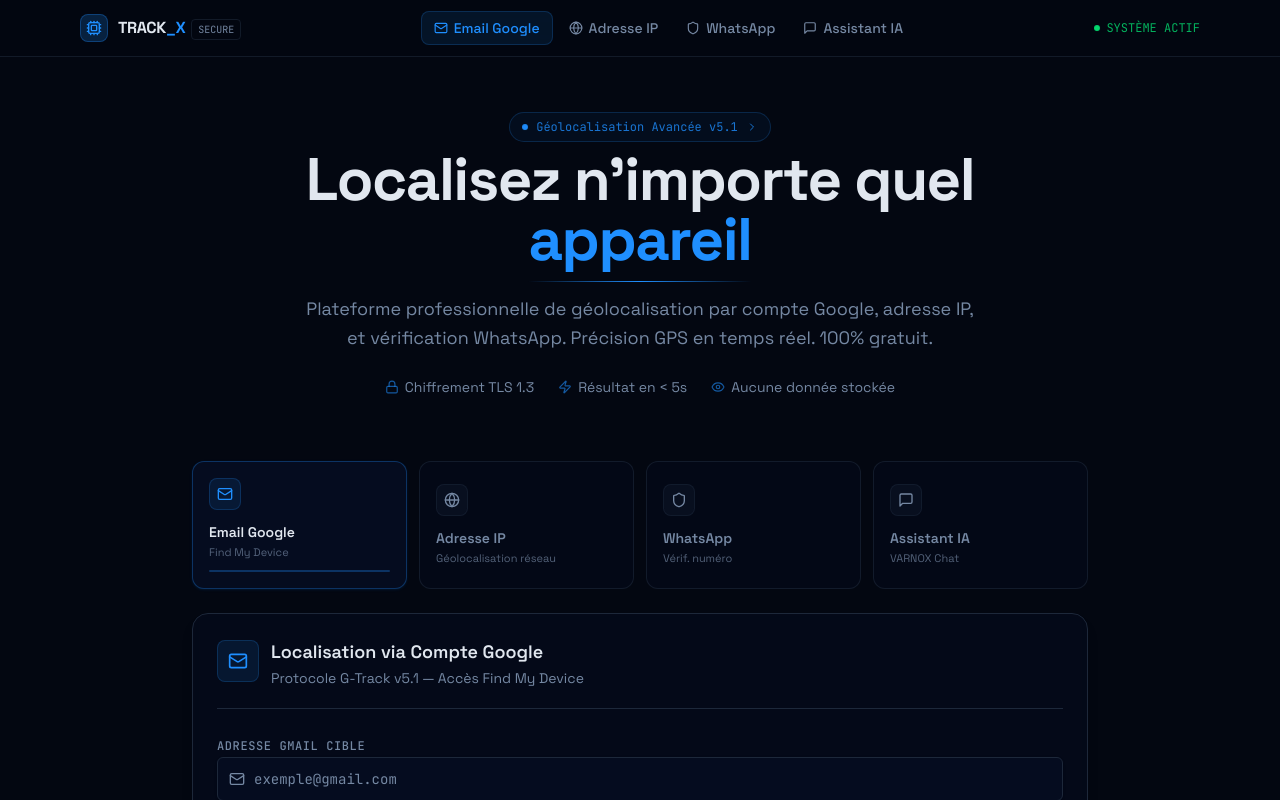
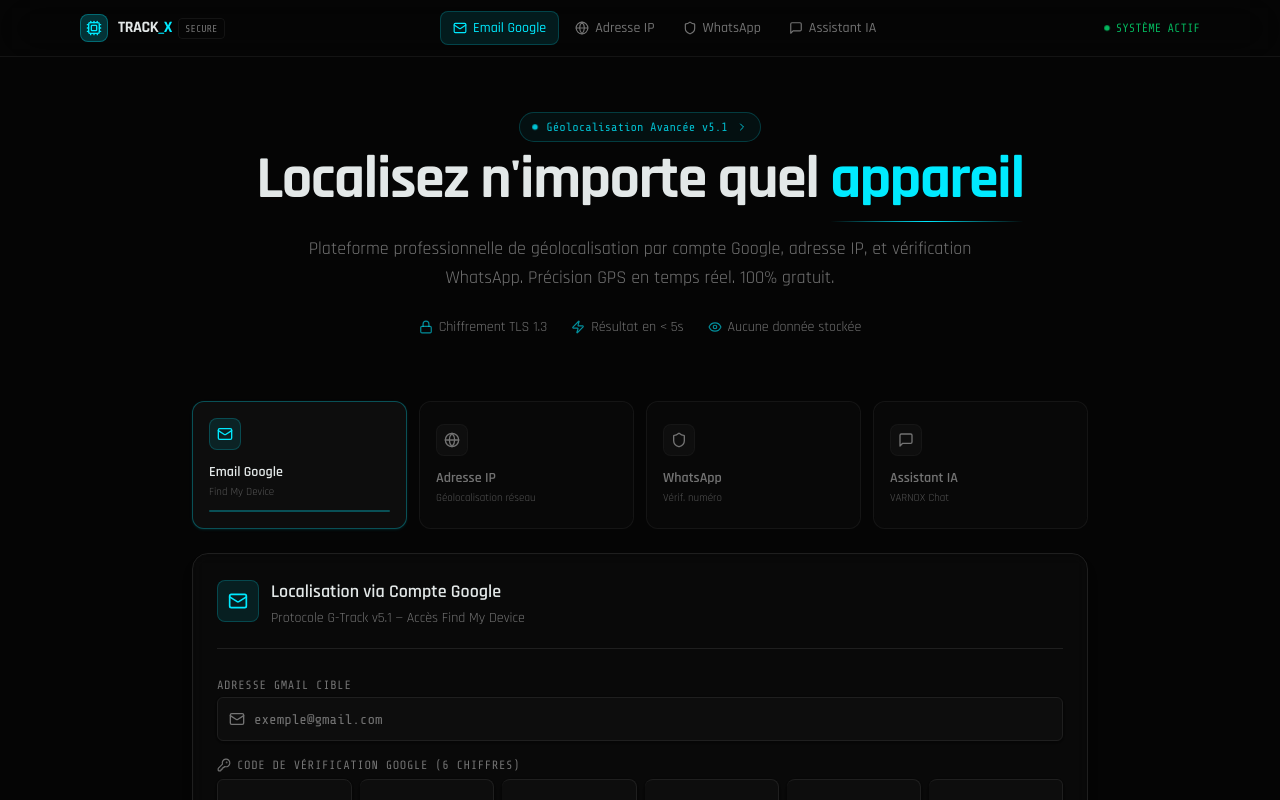
Before and after one commit to Med12-q/Track_Xsecure, a React (Vite) app: page / in a window 1280 px wide. Shown: the top 800 px of the page. Built offline with nearby package versions, Linux system fonts and the light colour scheme.

Commit message:
feat: cyberpunk redesign (black+red+cyan) — index.css

```diff
--- a/src/index.css
+++ b/src/index.css
@@ -1,4 +1,4 @@
-@import url('https://fonts.googleapis.com/css2?family=Space+Grotesk:wght@300;400;500;600;700&family=JetBrains+Mono:wght@300;400;500;600;700&family=Inter:wght@300;400;500;600;700&display=swap');
+@import url('https://fonts.googleapis.com/css2?family=Rajdhani:wght@400;500;600;700&family=Orbitron:wght@400;500;600;700;800;900&family=Share+Tech+Mono&display=swap');
 @import url('https://unpkg.com/leaflet@1.9.4/dist/leaflet.css');
 
 @import "tailwindcss";
@@ -13,39 +13,23 @@
   --color-border: hsl(var(--border));
   --color-input: hsl(var(--input));
   --color-ring: hsl(var(--ring));
-
   --color-card: hsl(var(--card));
   --color-card-foreground: hsl(var(--card-foreground));
-  --color-card-border: hsl(var(--card-border));
-
   --color-popover: hsl(var(--popover));
   --color-popover-foreground: hsl(var(--popover-foreground));
-  --color-popover-border: hsl(var(--popover-border));
-
   --color-primary: hsl(var(--primary));
   --color-primary-foreground: hsl(var(--primary-foreground));
-  --color-primary-border: var(--primary-border);
-
   --color-secondary: hsl(var(--secondary));
   --color-secondary-foreground: hsl(var(--secondary-foreground));
-  --color-secondary-border: var(--secondary-border);
-
   --color-muted: hsl(var(--muted));
   --color-muted-foreground: hsl(var(--muted-foreground));
-  --color-muted-border: var(--muted-border);
-
   --color-accent: hsl(var(--accent));
   --color-accent-foreground: hsl(var(--accent-foreground));
-  --color-accent-border: var(--accent-border);
-
   --color-destructive: hsl(var(--destructive));
   --color-destructive-foreground: hsl(var(--destructive-foreground));
-  --color-destructive-border: var(--destructive-border);
-
-  --font-sans: 'Space Grotesk', 'Inter', sans-serif;
-  --font-serif: Georgia, serif;
-  --font-mono: 'JetBrains Mono', monospace;
-
+  --font-sans: 'Rajdhani', sans-serif;
+  --font-mono: 'Share Tech Mono', monospace;
+  --font-display: 'Orbitron', sans-serif;
   --radius-sm: calc(var(--radius) - 4px);
   --radius-md: calc(var(--radius) - 2px);
   --radius-lg: var(--radius);
@@ -53,137 +37,159 @@
 }
 
 :root, .dark {
-  --button-outline: rgba(255,255,255,.10);
-  --badge-outline: rgba(255,255,255,.05);
-  --opaque-button-border-intensity: 9;
-  --elevate-1: rgba(255,255,255,.04);
-  --elevate-2: rgba(255,255,255,.09);
-
-  --background: 224 71% 4%;
-  --foreground: 213 31% 91%;
-  --border: 216 34% 17%;
-  --card: 224 71% 7%;
-  --card-foreground: 213 31% 91%;
-  --card-border: 216 34% 17%;
-
-  --sidebar: 224 71% 6%;
-  --sidebar-foreground: 213 31% 91%;
-  --sidebar-border: 216 34% 17%;
-  --sidebar-primary: 210 100% 56%;
-  --sidebar-primary-foreground: 224 71% 4%;
-  --sidebar-accent: 162 85% 40%;
-  --sidebar-accent-foreground: 224 71% 4%;
-  --sidebar-ring: 210 100% 56%;
-
-  --popover: 224 71% 6%;
-  --popover-foreground: 213 31% 91%;
-  --popover-border: 216 34% 17%;
-
-  --primary: 210 100% 56%;
-  --primary-foreground: 224 71% 4%;
-
-  --secondary: 162 85% 40%;
-  --secondary-foreground: 224 71% 4%;
-
-  --muted: 223 47% 11%;
-  --muted-foreground: 215 20% 55%;
-
-  --accent: 210 100% 56%;
-  --accent-foreground: 224 71% 4%;
-
-  --destructive: 0 84% 60%;
+  --background: 0 0% 2%;
+  --foreground: 180 10% 90%;
+  --border: 0 0% 12%;
+  --card: 0 0% 5%;
+  --card-foreground: 180 10% 90%;
+  --popover: 0 0% 5%;
+  --popover-foreground: 180 10% 90%;
+  --primary: 185 100% 50%;
+  --primary-foreground: 0 0% 2%;
+  --secondary: 0 85% 55%;
+  --secondary-foreground: 0 0% 100%;
+  --muted: 0 0% 8%;
+  --muted-foreground: 0 0% 45%;
+  --accent: 185 100% 50%;
+  --accent-foreground: 0 0% 2%;
+  --destructive: 0 85% 55%;
   --destructive-foreground: 0 0% 100%;
-
-  --input: 216 34% 17%;
-  --ring: 210 100% 56%;
-
-  --chart-1: 210 100% 56%;
-  --chart-2: 162 85% 40%;
-  --chart-3: 280 85% 60%;
-  --chart-4: 0 84% 60%;
-  --chart-5: 45 100% 51%;
-
-  --radius: .5rem;
-
-  --primary-border: hsl(from hsl(var(--primary)) h s calc(l + 9) / alpha);
-  --secondary-border: hsl(from hsl(var(--secondary)) h s calc(l + 9) / alpha);
-  --muted-border: hsl(from hsl(var(--muted)) h s calc(l + 9) / alpha);
-  --accent-border: hsl(from hsl(var(--accent)) h s calc(l + 9) / alpha);
-  --destructive-border: hsl(from hsl(var(--destructive)) h s calc(l + 9) / alpha);
-  --sidebar-primary-border: hsl(from hsl(var(--sidebar-primary)) h s calc(l + 9) / alpha);
-  --sidebar-accent-border: hsl(from hsl(var(--sidebar-accent)) h s calc(l + 9) / alpha);
+  --input: 0 0% 10%;
+  --ring: 185 100% 50%;
+  --radius: 0.5rem;
 }
 
 @layer base {
-  * { @apply border-border; }
+  * { @apply border-border; box-sizing: border-box; }
+  html { scroll-behavior: smooth; }
   body {
-    @apply font-sans antialiased bg-background text-foreground;
-    background-image:
-      radial-gradient(ellipse 80% 50% at 50% -20%, hsl(210 100% 56% / 0.07), transparent),
-      radial-gradient(ellipse 60% 40% at 80% 80%, hsl(162 85% 40% / 0.04), transparent);
-    min-height: 100vh;
+    @apply bg-background text-foreground;
+    font-family: 'Rajdhani', sans-serif;
+    font-size: 16px;
+    overflow-x: hidden;
   }
 }
 
+/* === HIDE REPLIT BADGE === */
 [data-replit-badge], .replit-badge, #replit-badge,
-[class*="replit-ui-theme"], [id*="replit"] { display: none !important; }
+[class*="replit-ui-theme"], [id*="replit"],
+iframe[src*="replit"] { display: none !important; }
 
+/* === RADAR ANIMATION === */
+@keyframes radar-spin {
+  from { transform: rotate(0deg); }
+  to { transform: rotate(360deg); }
+}
+@keyframes radar-pulse {
+  0%, 100% { opacity: 0.15; transform: scale(1); }
+  50% { opacity: 0.35; transform: scale(1.02); }
+}
+@keyframes radar-ring {
+  0% { transform: scale(0.8); opacity: 0.8; }
+  100% { transform: scale(2); opacity: 0; }
+}
+@keyframes crosshair-blink {
+  0%, 90%, 100% { opacity: 1; }
+  95% { opacity: 0.3; }
+}
+.radar-spin { animation: radar-spin 6s linear infinite; }
+.radar-spin-slow { animation: radar-spin 12s linear infinite; }
+.radar-spin-reverse { animation: radar-spin 8s linear infinite reverse; }
+.radar-pulse { animation: radar-pulse 3s ease-in-out infinite; }
+.radar-ring { animation: radar-ring 3s ease-out infinite; }
+.crosshair-blink { animation: crosshair-blink 4s ease-in-out infinite; }
+
+/* === STATUS BADGE === */
+@keyframes badge-glow {
+  0%, 100% { box-shadow: 0 0 12px hsl(0 85% 55% / 0.5); }
+  50% { box-shadow: 0 0 24px hsl(0 85% 55% / 0.9), 0 0 48px hsl(0 85% 55% / 0.3); }
+}
+.badge-glow { animation: badge-glow 2s ease-in-out infinite; }
+
+/* === NEON GLOW === */
+@keyframes cyan-glow {
+  0%, 100% { text-shadow: 0 0 8px hsl(185 100% 50% / 0.8), 0 0 20px hsl(185 100% 50% / 0.4); }
+  50% { text-shadow: 0 0 16px hsl(185 100% 50% / 1), 0 0 40px hsl(185 100% 50% / 0.6), 0 0 60px hsl(185 100% 50% / 0.2); }
+}
+.cyan-glow { animation: cyan-glow 3s ease-in-out infinite; }
+
+@keyframes red-glow {
+  0%, 100% { text-shadow: 0 0 10px hsl(0 85% 55% / 0.7), 0 0 30px hsl(0 85% 55% / 0.3); }
+  50% { text-shadow: 0 0 20px hsl(0 85% 55% / 1), 0 0 50px hsl(0 85% 55% / 0.5), 0 0 80px hsl(0 85% 55% / 0.2); }
+}
+.red-glow { animation: red-glow 3s ease-in-out infinite; }
+
+/* === SCAN LINE === */
+@keyframes scan {
+  0% { top: 0%; opacity: 0; }
+  5% { opacity: 1; }
+  95% { opacity: 1; }
+  100% { top: 100%; opacity: 0; }
+}
+.scan-line {
+  position: absolute;
+  left: 0; right: 0; height: 1px;
+  background: linear-gradient(90deg, transparent, hsl(185 100% 50% / 0.6), transparent);
+  animation: scan 4s ease-in-out infinite;
+  pointer-events: none;
+}
+
+/* === PULSE DOT === */
 @keyframes pulse-dot {
   0%, 100% { opacity: 1; transform: scale(1); }
-  50% { opacity: 0.4; transform: scale(0.8); }
+  50% { opacity: 0.4; transform: scale(0.7); }
 }
-.pulse-dot { animation: pulse-dot 2s ease-in-out infinite; }
+.pulse-dot { animation: pulse-dot 1.5s ease-in-out infinite; }
 
-@keyframes ping-ring {
-  75%, 100% { transform: scale(1.8); opacity: 0; }
+/* === VOICE WAVE === */
+@keyframes voice-wave {
+  0%, 100% { height: 3px; }
+  50% { height: 18px; }
 }
-.ping-ring { animation: ping-ring 1.5s cubic-bezier(0,0,0.2,1) infinite; }
+.voice-bar-1 { animation: voice-wave 0.7s ease-in-out infinite; animation-delay: 0ms; }
+.voice-bar-2 { animation: voice-wave 0.7s ease-in-out infinite; animation-delay: 100ms; }
+.voice-bar-3 { animation: voice-wave 0.7s ease-in-out infinite; animation-delay: 200ms; }
+.voice-bar-4 { animation: voice-wave 0.7s ease-in-out infinite; animation-delay: 300ms; }
+.voice-bar-5 { animation: voice-wave 0.7s ease-in-out infinite; animation-delay: 400ms; }
 
-@keyframes scan-line {
-  0% { transform: translateY(-100%); opacity: 0; }
-  10% { opacity: 1; }
-  90% { opacity: 1; }
-  100% { transform: translateY(100vh); opacity: 0; }
+/* === FADE UP === */
+@keyframes fade-up {
+  from { opacity: 0; transform: translateY(20px); }
+  to { opacity: 1; transform: translateY(0); }
 }
-.scan-line { animation: scan-line 3s ease-in-out infinite; }
+.fade-up { animation: fade-up 0.5s ease-out forwards; }
 
-@keyframes spin-slow { to { transform: rotate(360deg); } }
-.spin-slow { animation: spin-slow 8s linear infinite; }
-
-@keyframes spin-reverse { to { transform: rotate(-360deg); } }
-.spin-reverse { animation: spin-reverse 6s linear infinite; }
-
-@keyframes voice-wave {
-  0%, 100% { height: 4px; }
-  50% { height: 20px; }
+/* === CARD NEON BORDER === */
+.card-neon {
+  border: 1px solid hsl(185 100% 50% / 0.25);
+  box-shadow: 0 0 20px hsl(185 100% 50% / 0.05), inset 0 0 20px hsl(185 100% 50% / 0.02);
 }
-.voice-bar-1 { animation: voice-wave 0.8s ease-in-out infinite; animation-delay: 0ms; }
-.voice-bar-2 { animation: voice-wave 0.8s ease-in-out infinite; animation-delay: 100ms; }
-.voice-bar-3 { animation: voice-wave 0.8s ease-in-out infinite; animation-delay: 200ms; }
-.voice-bar-4 { animation: voice-wave 0.8s ease-in-out infinite; animation-delay: 300ms; }
-.voice-bar-5 { animation: voice-wave 0.8s ease-in-out infinite; animation-delay: 400ms; }
-
-@keyframes shimmer {
-  0% { background-position: -200% 0; }
-  100% { background-position: 200% 0; }
-}
-.shimmer {
-  background: linear-gradient(90deg, transparent 0%, hsl(var(--primary) / 0.15) 50%, transparent 100%);
-  background-size: 200% 100%;
-  animation: shimmer 2s infinite;
+.card-red {
+  border: 1px solid hsl(0 85% 55% / 0.3);
+  box-shadow: 0 0 20px hsl(0 85% 55% / 0.08);
 }
 
-@keyframes fade-up {
-  from { opacity: 0; transform: translateY(16px); }
-  to { opacity: 1; transform: translateY(0); }
+/* === NEON INPUT === */
+.input-neon {
+  background: hsl(0 0% 4%) !important;
+  border: 1px solid hsl(185 100% 50% / 0.2) !important;
+  color: hsl(185 100% 50%) !important;
+  font-family: 'Share Tech Mono', monospace !important;
+  transition: border-color 0.2s, box-shadow 0.2s !important;
 }
-.fade-up { animation: fade-up 0.4s ease-out forwards; }
+.input-neon:focus {
+  border-color: hsl(185 100% 50% / 0.7) !important;
+  box-shadow: 0 0 0 1px hsl(185 100% 50% / 0.3), 0 0 12px hsl(185 100% 50% / 0.15) !important;
+  outline: none !important;
+}
+.input-neon::placeholder { color: hsl(185 100% 50% / 0.3) !important; }
 
-.glass {
-  background: hsl(var(--card) / 0.6);
-  backdrop-filter: blur(12px);
-  border: 1px solid hsl(var(--border) / 0.8);
-}
+/* MAP */
+.leaflet-container { background: #050505 !important; border-radius: 0.5rem; }
+.leaflet-tile-pane { filter: brightness(0.75) saturate(1.2) hue-rotate(5deg); }
 
-.leaflet-container { background: hsl(224 71% 4%) !important; }
-.leaflet-tile-pane { filter: brightness(0.85) saturate(1.1); }
+/* SCROLLBAR */
+::-webkit-scrollbar { width: 4px; }
+::-webkit-scrollbar-track { background: transparent; }
+::-webkit-scrollbar-thumb { background: hsl(185 100% 50% / 0.2); border-radius: 2px; }
+::-webkit-scrollbar-thumb:hover { background: hsl(185 100% 50% / 0.4); }
```
